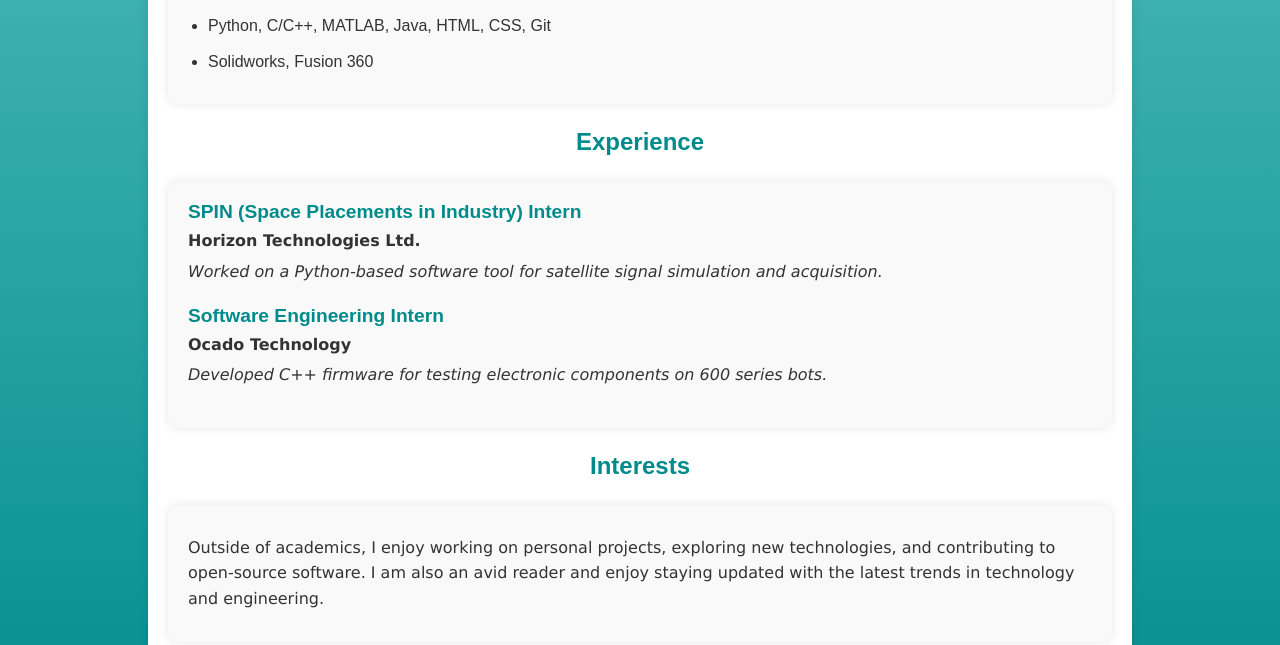
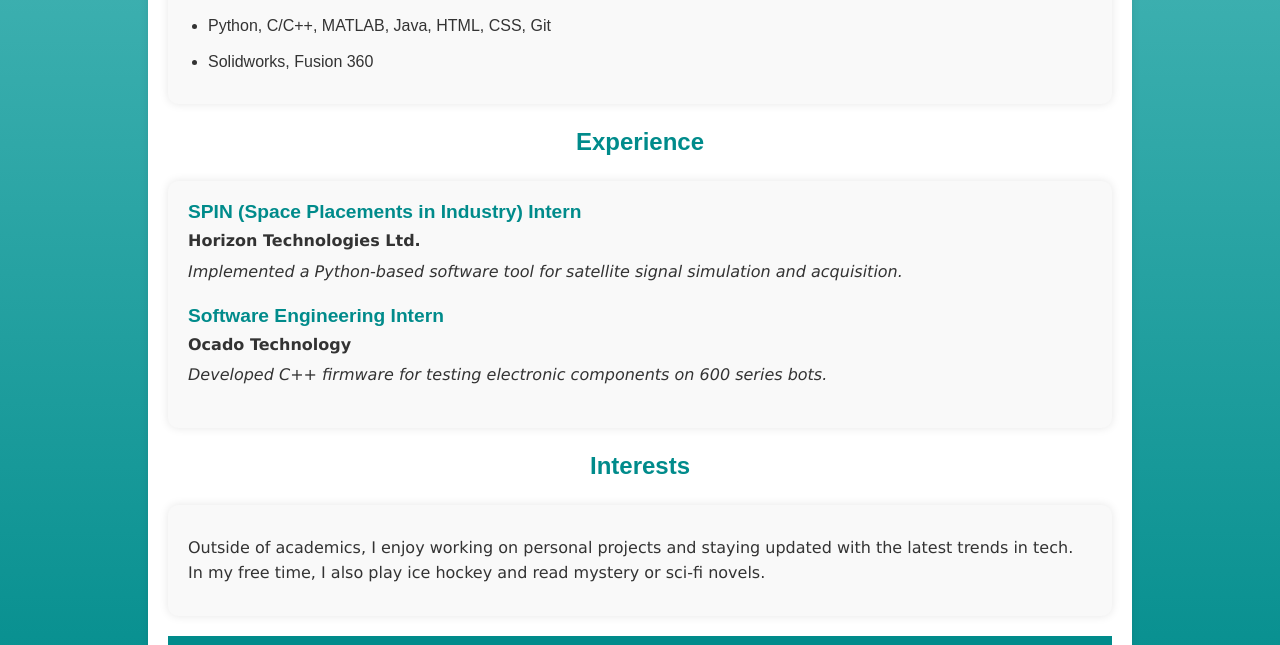
Before and after one commit to Hamozwa/hamozwa.github.io, a plain HTML site: page about.html in a window 1280 px wide. Shown: the part 838-1483 px from the top of the page. Drawn offline with Linux system fonts and the light colour scheme.

Commit message:
Add personalised interests section

```diff
--- a/about.html
+++ b/about.html
@@ -49,7 +49,7 @@
                 <div class="experience-item">
                     <h4>SPIN (Space Placements in Industry) Intern</h4>
                     <p class="company">Horizon Technologies Ltd.</p>
-                    <p class="description">Worked on a Python-based software tool for satellite signal simulation and acquisition.</p>
+                    <p class="description">Implemented a Python-based software tool for satellite signal simulation and acquisition.</p>
                 </div>
                 <div class="experience-item">
                     <h4>Software Engineering Intern</h4>
@@ -60,7 +60,7 @@
 
             <h3>Interests</h3>
             <div class="section-box">
-                <p>Outside of academics, I enjoy working on personal projects, exploring new technologies, and contributing to open-source software. I am also an avid reader and enjoy staying updated with the latest trends in technology and engineering.</p>
+                <p>Outside of academics, I enjoy working on personal projects and staying updated with the latest trends in tech. In my free time, I also play ice hockey and read mystery or sci-fi novels.</p>
             </div>
         </section>
         <footer>
```
